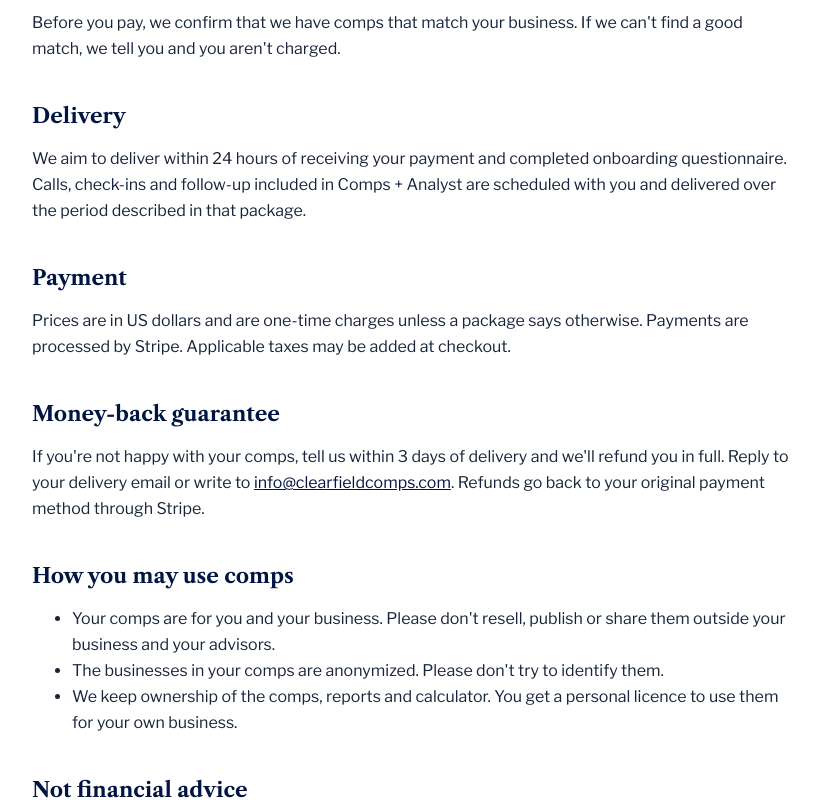
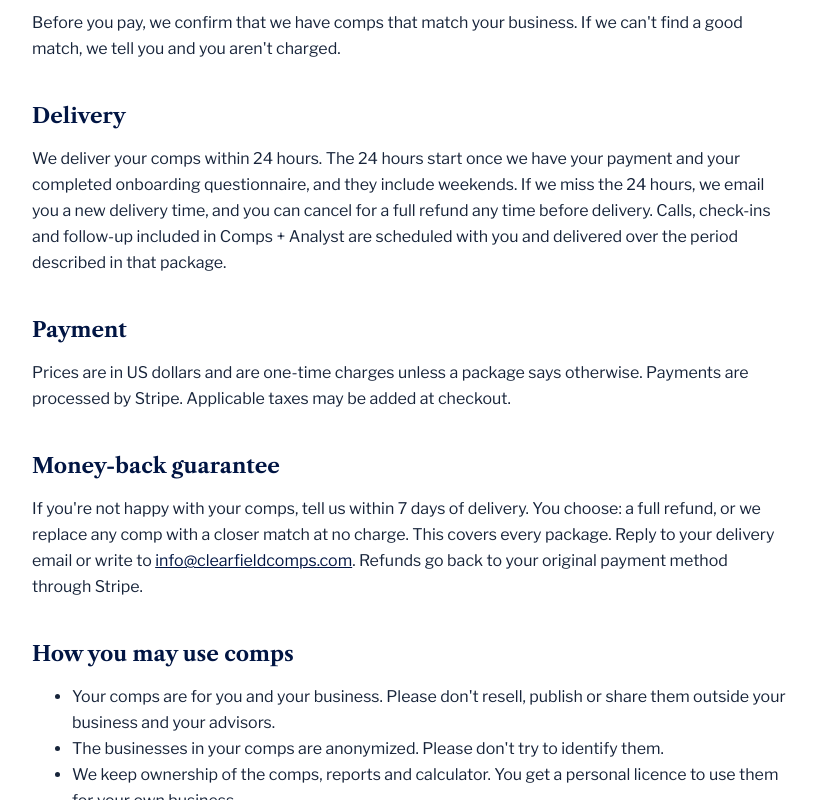
Before and after one commit to clearfieldco/clearfield-site, a plain HTML site: page terms.html in a window 1280 px wide. Shown: the part 520-1320 px from the top of the page, without its empty margins (228-1047 px from the left). Drawn offline with nearby package versions, Linux system fonts and the light colour scheme.

Commit message:
Write out the money-back guarantee and the 24-hour promise (#24)
Terms: 7 days after delivery, refund or a closer-match replacement, every
package. The 24 hours start at payment plus the completed questionnaire,
weekends included; if late, a new time and the option to cancel for a
full refund. Pricing note and llms.txt match.


Claude-Session: https://claude.ai/code/session_013R19iH7kDLJkSN69LaAkjS

Co-authored-by: Clearfield & Co. <info@clearfieldcomps.com>
Co-authored-by: Claude Opus 5.5 <noreply@anthropic.com>

```diff
--- a/terms.html
+++ b/terms.html
@@ -42,13 +42,13 @@ h1,h2,h3,h4,summary,.s{text-wrap:balance}p,li,dd{text-wrap:pretty}</style>
 <p>Before you pay, we confirm that we have comps that match your business. If we can't find a good match, we tell you and you aren't charged.</p>
 
 <h2>Delivery</h2>
-<p>We aim to deliver within 24 hours of receiving your payment and completed onboarding questionnaire. Calls, check-ins and follow-up included in Comps + Analyst are scheduled with you and delivered over the period described in that package.</p>
+<p>We deliver your comps within 24 hours. The 24 hours start once we have your payment and your completed onboarding questionnaire, and they include weekends. If we miss the 24 hours, we email you a new delivery time, and you can cancel for a full refund any time before delivery. Calls, check-ins and follow-up included in Comps + Analyst are scheduled with you and delivered over the period described in that package.</p>
 
 <h2>Payment</h2>
 <p>Prices are in US dollars and are one-time charges unless a package says otherwise. Payments are processed by Stripe. Applicable taxes may be added at checkout.</p>
 
 <h2>Money-back guarantee</h2>
-<p>If you're not happy with your comps, tell us within 3 days of delivery and we'll refund you in full. Reply to your delivery email or write to <a href="mailto:info@clearfieldcomps.com">info@clearfieldcomps.com</a>. Refunds go back to your original payment method through Stripe.</p>
+<p>If you're not happy with your comps, tell us within 7 days of delivery. You choose: a full refund, or we replace any comp with a closer match at no charge. This covers every package. Reply to your delivery email or write to <a href="mailto:info@clearfieldcomps.com">info@clearfieldcomps.com</a>. Refunds go back to your original payment method through Stripe.</p>
 
 <h2>How you may use comps</h2>
 <ul>
```
Also changed, not shown: index.html (+1 -1 lines), llms.txt.
